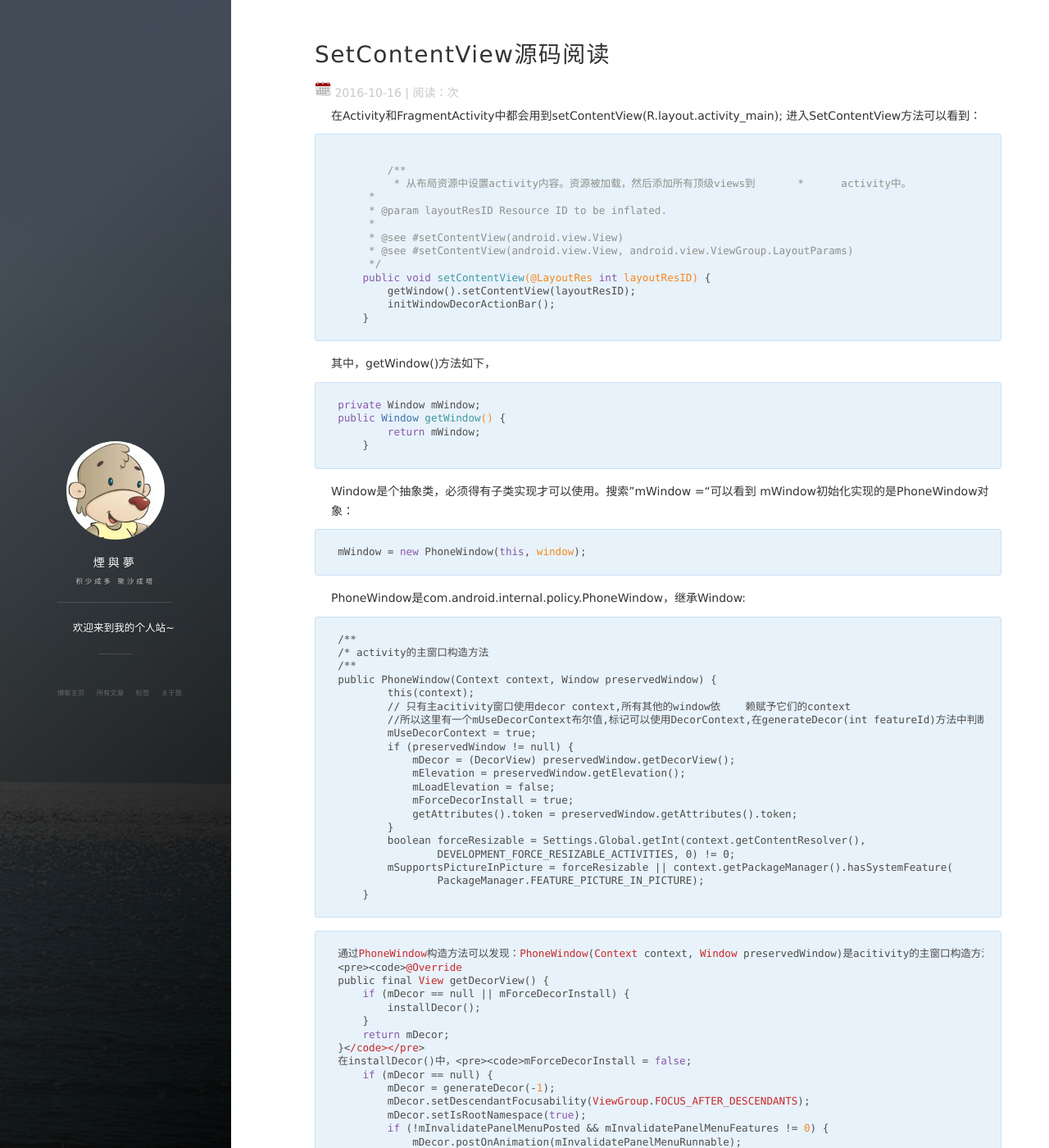
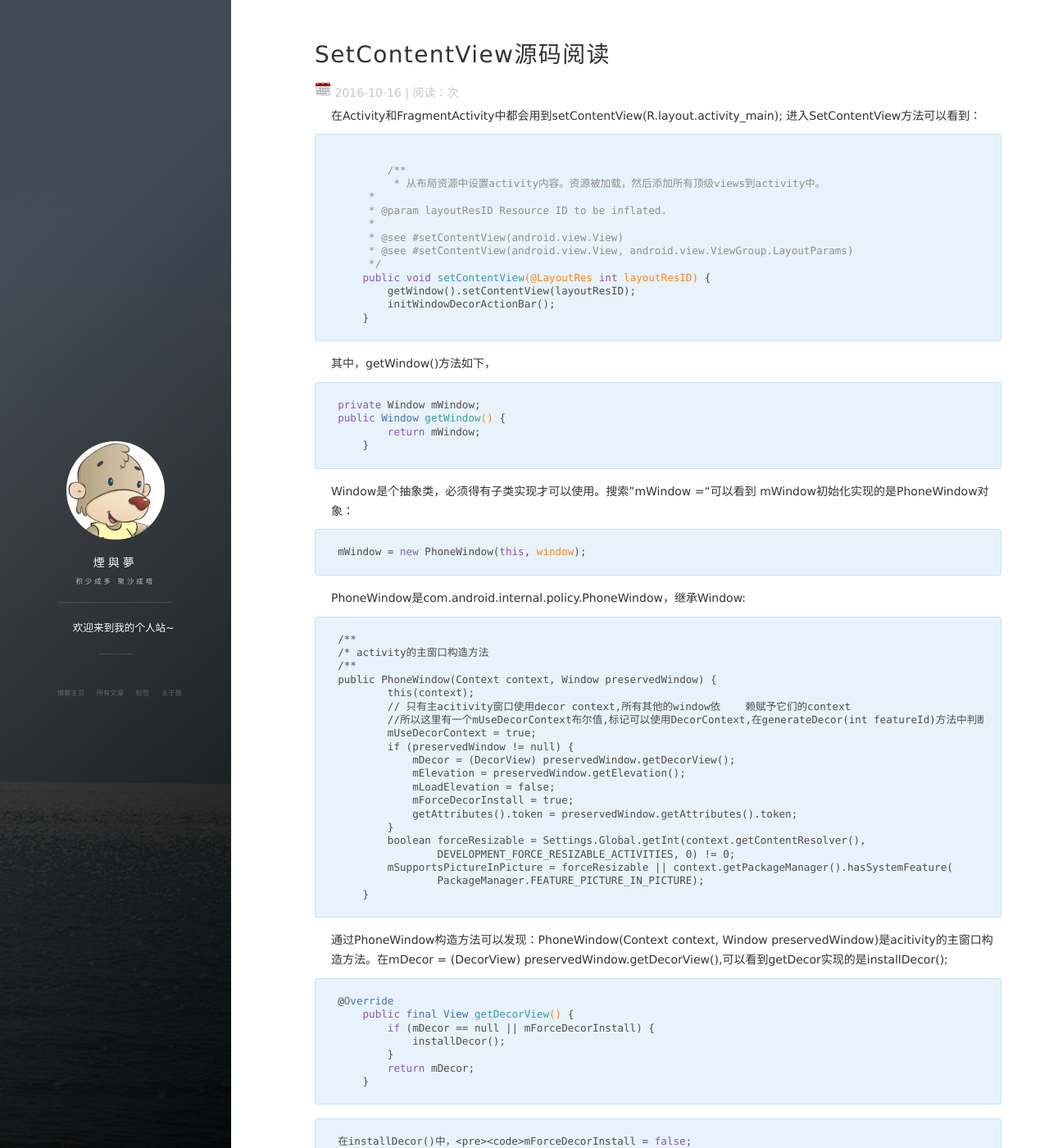
Before and after one commit to EesiLife/EesiLife.github.io, a Jekyll site: the page built from _posts/2017-03-11-SetContentView.md, in a window 1280 px wide and 1400 px high. Shown: the whole window at 82% size. Built offline with Jekyll 4.4.1, drawn with Linux system fonts in a browser that asks for light colours; nearby versions of some CDN libraries; comment, search, counter and statistics services are not loaded.

```diff
--- a/_posts/2017-03-11-SetContentView.md
+++ b/_posts/2017-03-11-SetContentView.md
@@ -8,7 +8,7 @@ tag: Android源码
 进入SetContentView方法可以看到：
 <pre><code>
 	/**
-	 * 从布局资源中设置activity内容。资源被加载，然后添加所有顶级views到	  *	 activity中。
+	 * 从布局资源中设置activity内容。资源被加载，然后添加所有顶级views到activity中。
      *
      * @param layoutResID Resource ID to be inflated.
      *
@@ -51,8 +51,8 @@ public PhoneWindow(Context context, Window preservedWindow) {
         mSupportsPictureInPicture = forceResizable || context.getPackageManager().hasSystemFeature(
                 PackageManager.FEATURE_PICTURE_IN_PICTURE);
     }</code></pre>
-    通过PhoneWindow构造方法可以发现：PhoneWindow(Context context, Window preservedWindow)是acitivity的主窗口构造方法。在mDecor = (DecorView) preservedWindow.getDecorView(),可以看到getDecor实现的是installDecor();
-    <pre><code>@Override
+通过PhoneWindow构造方法可以发现：PhoneWindow(Context context, Window preservedWindow)是acitivity的主窗口构造方法。在mDecor = (DecorView) preservedWindow.getDecorView(),可以看到getDecor实现的是installDecor();
+<pre><code>@Override
     public final View getDecorView() {
         if (mDecor == null || mForceDecorInstall) {
             installDecor();
@@ -96,8 +96,8 @@ public PhoneWindow(Context context, Window preservedWindow) {
             mContentParent = generateLayout(mDecor);
             ....
             </pre>
-   查看 generateLayout(mDecor)方法：根据window特点的不同，加载不同的布局，发现所有布局中都有一个id为content的FrameLayout。最终返回的是一个id为content的FrameLayout。
-   <pre><code> protected ViewGroup generateLayout(DecorView decor) {
+查看 generateLayout(mDecor)方法：根据window特点的不同，加载不同的布局，发现所有布局中都有一个id为content的FrameLayout。最终返回的是一个id为content的FrameLayout。
+<pre><code> protected ViewGroup generateLayout(DecorView decor) {
    	....获取并设置窗口参数
    	// Inflate the window decor.
         int layoutResource;
@@ -167,9 +167,9 @@ public PhoneWindow(Context context, Window preservedWindow) {
    	...
    	return contentParent;
    }
-   </code></pre>
-   再回到setContentView(int layoutResID),看（1.），mLayoutInflater将layoutResID布局加载到id为content的FrameLayout中。
-   <pre><code>setContentView(int layoutResID) {
+</code></pre>
+再回到setContentView(int layoutResID),看（1.），mLayoutInflater将layoutResID布局加载到id为content的FrameLayout中。
+<pre><code>setContentView(int layoutResID) {
    ...
    if (hasFeature(FEATURE_CONTENT_TRANSITIONS)) {
             final Scene newScene = Scene.getSceneForLayout(mContentParent, layoutResID,
@@ -186,4 +186,4 @@ public PhoneWindow(Context context, Window preservedWindow) {
         }
         mContentParentExplicitlySet = true;
    }</code></pre>
-   至此，setContentView(@LayoutRes int layoutResID)结束了。整个流程为：获取PhoneWindow-->安装DecorView-->调用mDecor.onResourcesLoaded(mLayoutInflater, layoutResource);获取id为content的FrameLayout-->将layoutResID布局资源加载到content中。
+至此，setContentView(@LayoutRes int layoutResID)结束了。整个流程为：获取PhoneWindow-->安装DecorView-->调用mDecor.onResourcesLoaded(mLayoutInflater, layoutResource);获取id为content的FrameLayout-->将layoutResID布局资源加载到content中。
```
